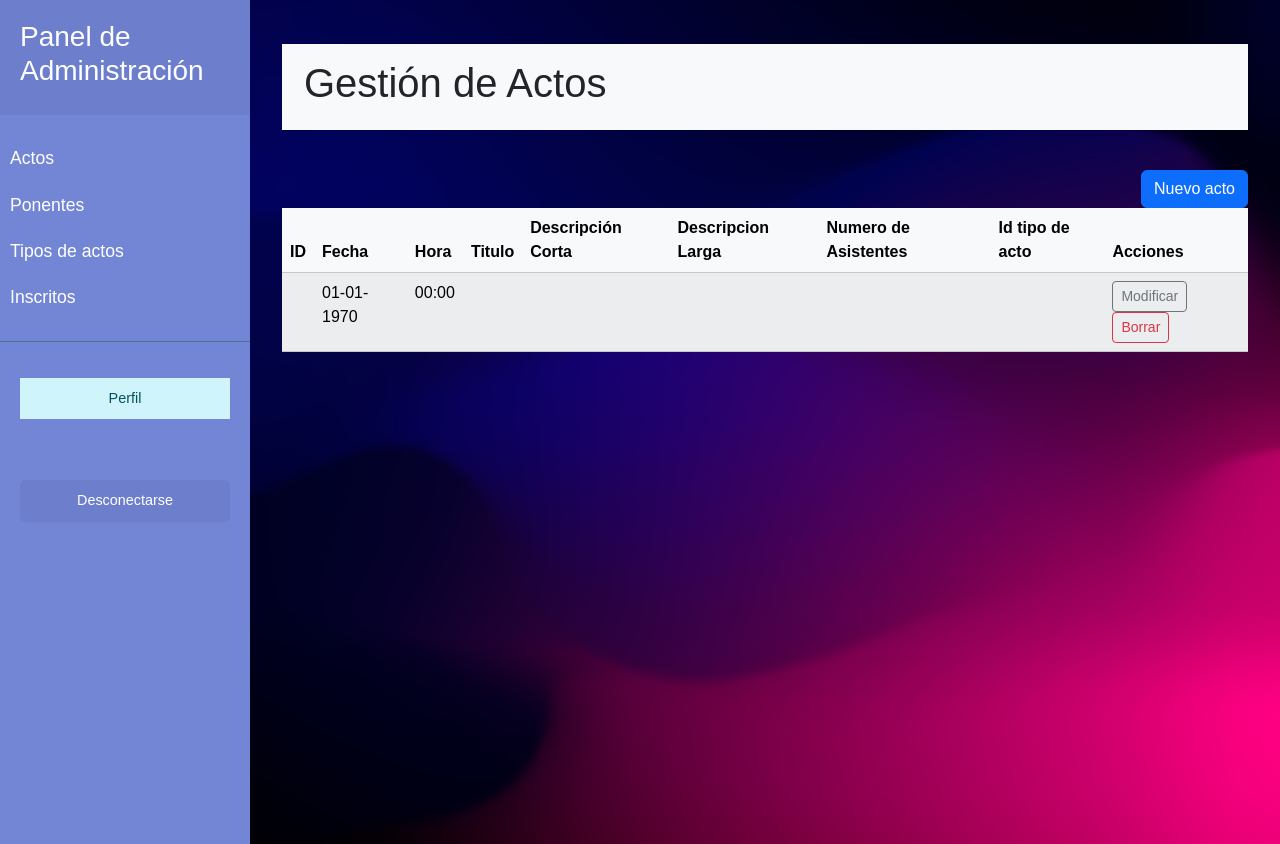
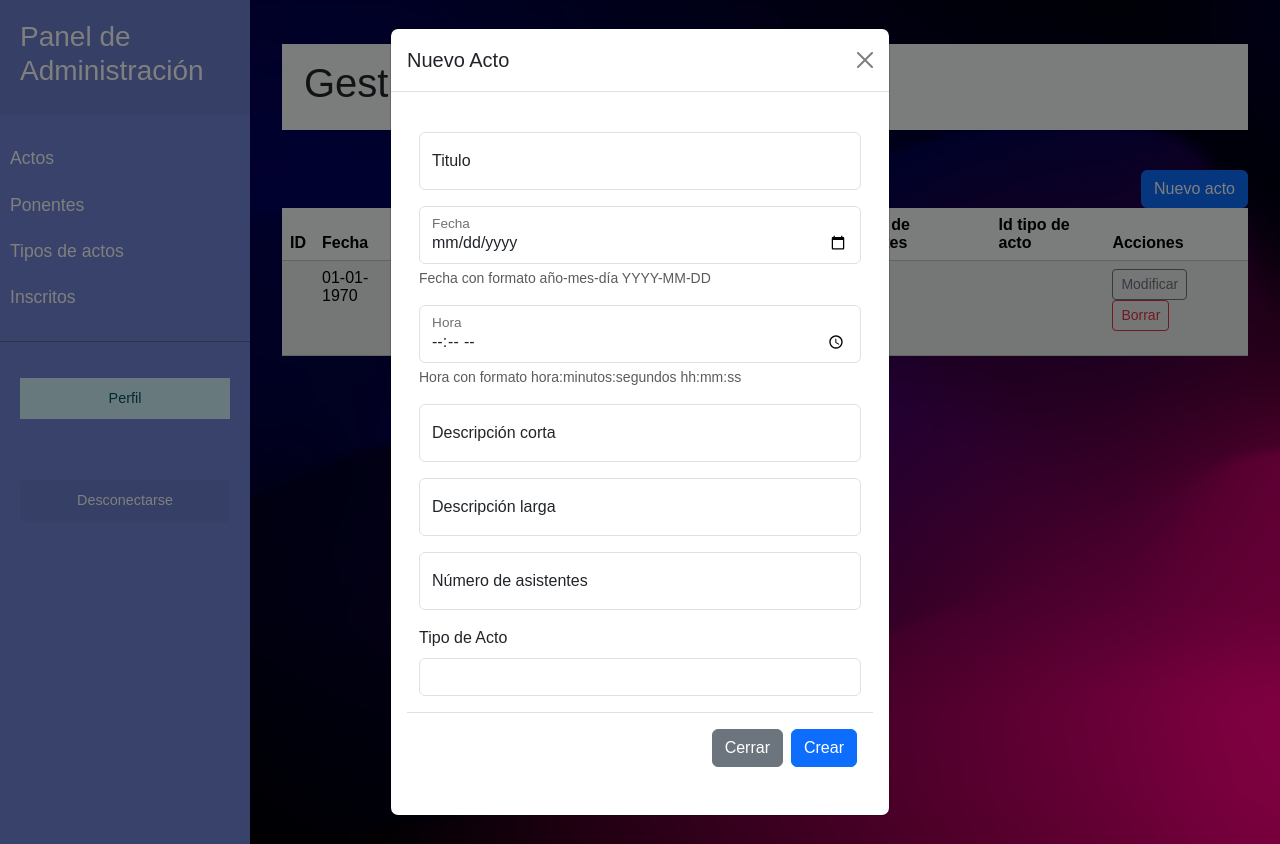
Before and after one commit to andoca-uoc/FP064_Producto2, a PHP site: page /views/admin_panel.php in a window 1280 px wide, after a click on "Nuevo acto". Run offline with PHP 8.4, Linux system fonts and the light colour scheme; tables that the repository leaves empty or names only in its code hold one stand-in row (values such as "Sample post"); data that the repository does not hold is empty.

Commit message:
arreglao

```diff
--- a/app/models/tipo_actos.php
+++ b/app/models/tipo_actos.php
@@ -48,6 +48,6 @@ class tipoActo
 
 	public function borrar() {
 		$query = 'DELETE FROM ' . $this->table . ' WHERE Id_tipo_acto = :Id_tipo_acto';
-		return db_query_execute($query, [':Id_tipo_acto' => $Id_tipo_acto]);
+		return db_query_execute($query, [':Id_tipo_acto' => $this->Id_tipo_acto]);
 	}
 }
--- a/app/views/admin_panel.php
+++ b/app/views/admin_panel.php
@@ -1,6 +1,6 @@
 <?php
 include '../lib/routes.php';
-include '../controllers/tipo_actos/leer.php';
+include './modales.php';
 ?>
 <!DOCTYPE html>
 <html>
--- a/app/views/modales.php
+++ b/app/views/modales.php
@@ -57,9 +57,16 @@ include '../controllers/tipo_actos/leer.php';
                                 <label for="floatingInput">Número de asistentes</label>
                             </div>
 
-                            <div class="form-floating mb-3">
-                                <input type="number" id="floatingInput" name="Id_tipo_acto" required>
-                            </div>
+                            <div class="mb-3">
+                            <label for="update_id_tipo_acto" class="form-label">Tipo de Acto</label>
+                            <select required class="form-control" id="update_id_tipo_acto" name="id_tipo_acto">
+                                <?php foreach ($tipo_actos as $tipo_acto) : ?>
+                                    <option value="<?php echo $tipo_acto['id_tipo_acto']; ?>">
+                                        <?php echo $tipo_acto['descripcion']; ?>
+                                    </option>
+                                <?php endforeach; ?>
+                            </select>
+                        </div>
                         </div>
                         <div class="modal-footer">
                             <button type="button" class="btn btn-secondary" data-bs-dismiss="modal">Cerrar</button>
```
